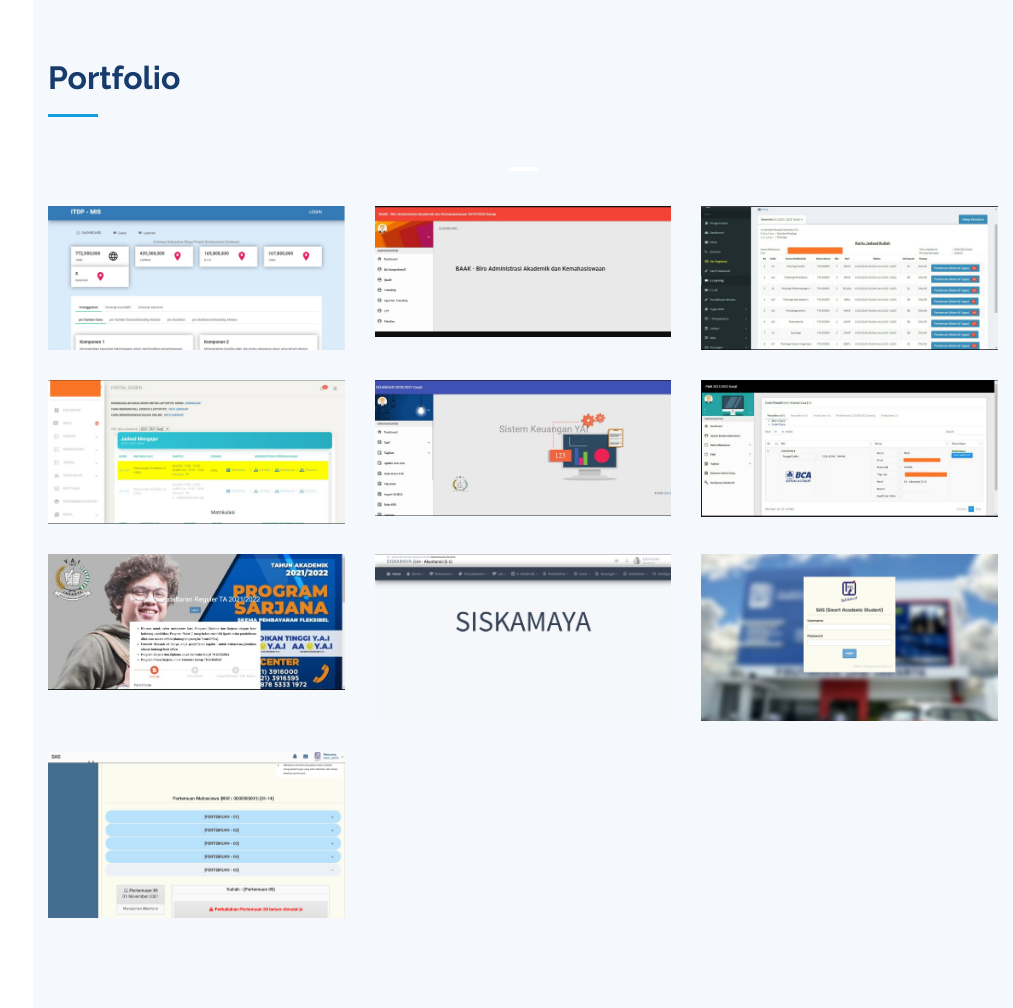
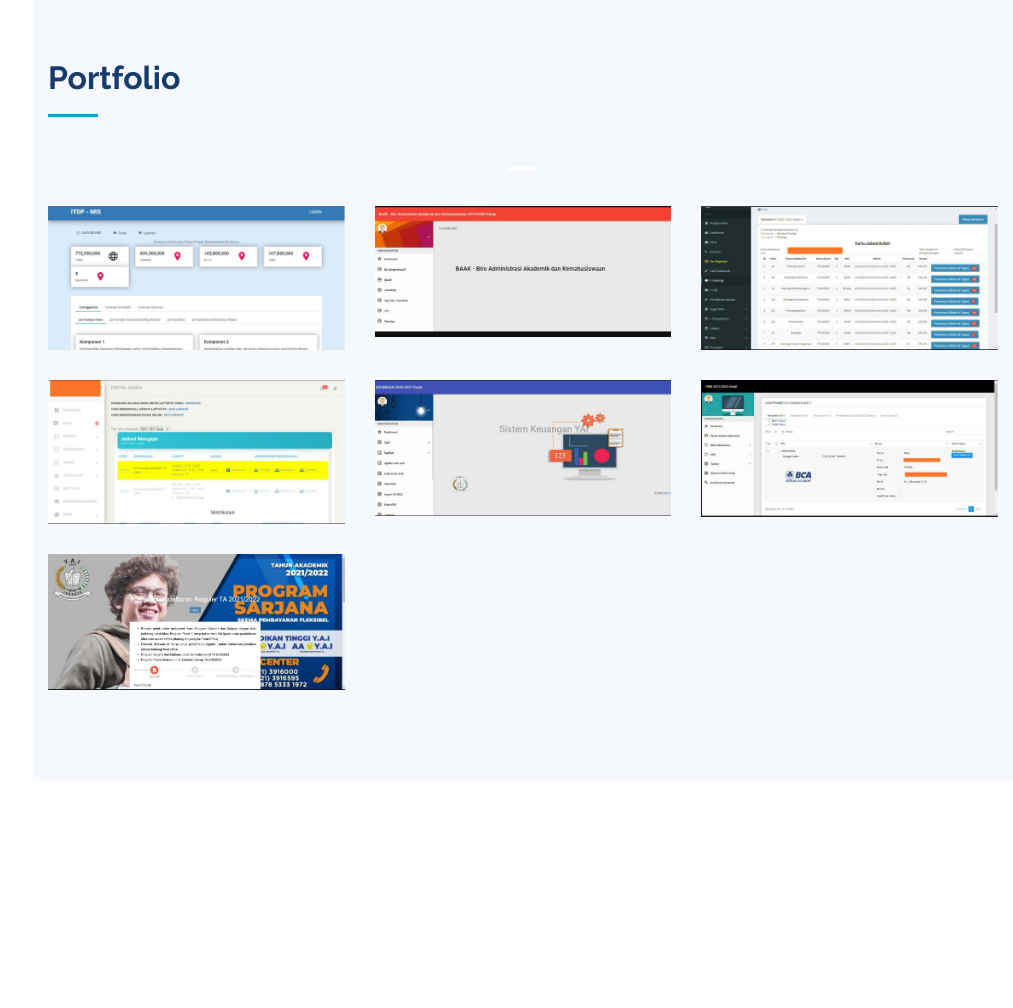
Before and after one commit to zkifzn/zkifzn.github.io, a PHP site: page / in a window 1280 px wide. Shown: the part 3057-4065 px from the top of the page, without its empty margins (267-1280 px from the left). After the commit the page ends 3747 px from the top, so only its background shows below. Run offline with PHP 8.4, Linux system fonts and the light colour scheme.

Commit message:
Update index.php

```diff
--- a/index.php
+++ b/index.php
@@ -299,23 +299,7 @@
             </div>
           </div>
 
-          <div class="col-lg-4 col-md-6 portfolio-item filter-card">
-            <div class="portfolio-wrap">
-              <img src="assets/img/portfolio/siskamaya.png" class="img-fluid" alt="">
-            </div>
-          </div>
 
-          <div class="col-lg-4 col-md-6 portfolio-item filter-card">
-            <div class="portfolio-wrap">
-              <img src="assets/img/portfolio/SAS_login.png" class="img-fluid" alt="">
-            </div>
-          </div>
-
-          <div class="col-lg-4 col-md-6 portfolio-item filter-card">
-            <div class="portfolio-wrap">
-              <img src="assets/img/portfolio/SAS_pertemuan.png" class="img-fluid" alt="">
-            </div>
-          </div>
 
         </div>
 
```
